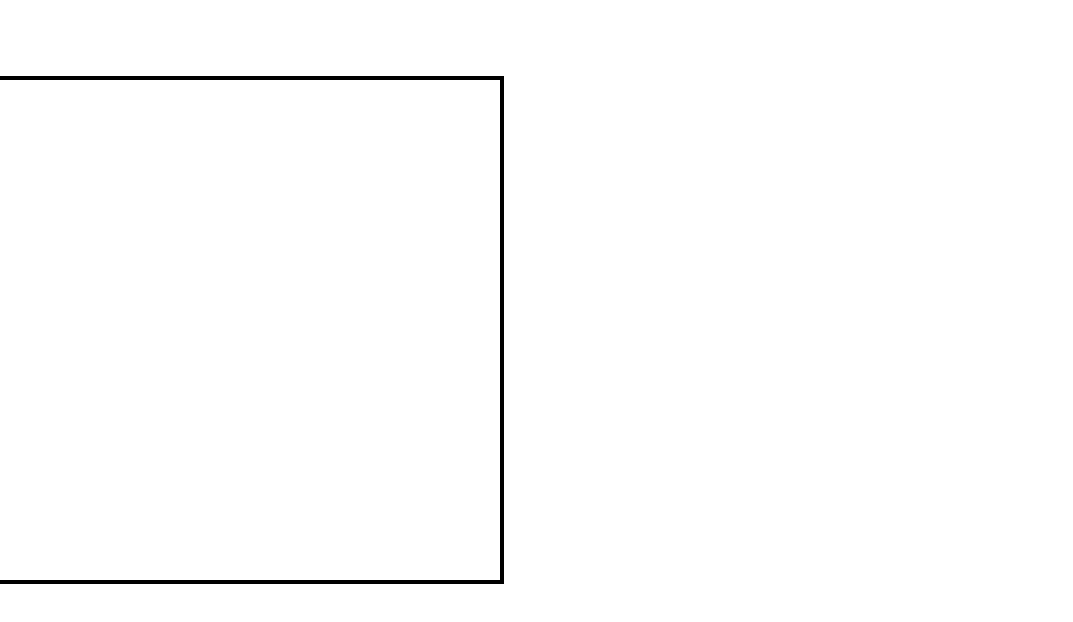
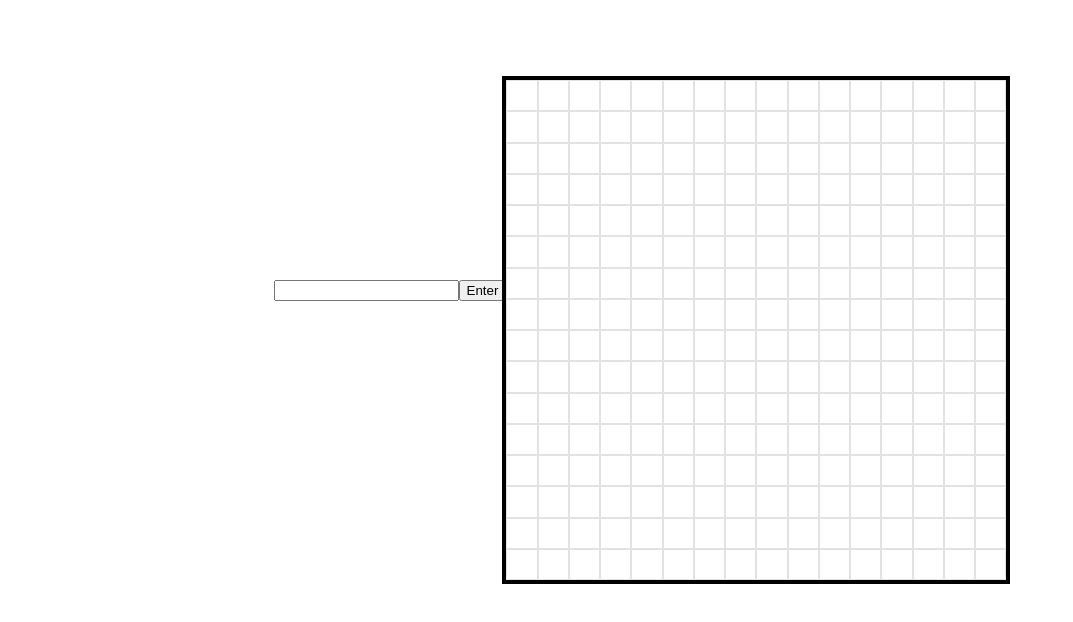
Before and after one commit to dawsw/TOP-Etch-a-Sketch, a plain HTML site: page index.html in a window 1280 px wide. Shown: the whole page, without its empty margins (0-1073 px from the left). Drawn offline with Linux system fonts and the light colour scheme.

Commit message:
Added input box and enter button

```diff
--- a/index.html
+++ b/index.html
@@ -6,7 +6,11 @@
     <title>Document</title>
     <link rel="stylesheet" href="style.css">
 </head>
-<body>
+<body class="flex">
+    <span>
+        <input class="input-box"><button>Enter</button>
+    </span>
     <div id="sketch-container"></div>
+    <script src="script.js"></script>
 </body>
 </html>
```
